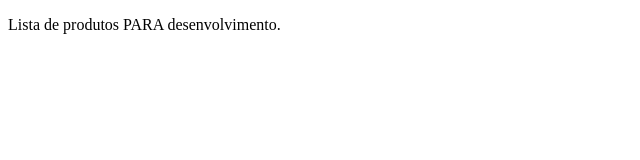
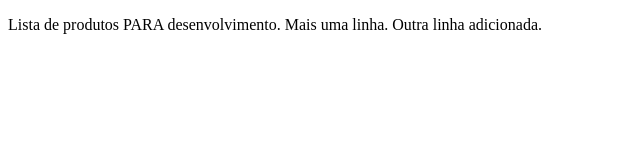
Before and after one commit to anselmosouza/gama-no-github, a plain HTML site: page listaprodutos.html in a window 1280 px wide. Shown: the whole page, without its empty margins (0-640 px from the left). Drawn offline with Linux system fonts and the light colour scheme.

Commit message:
Nova linda adicionada

```diff
--- a/listaprodutos.html
+++ b/listaprodutos.html
@@ -10,6 +10,8 @@
 
     <p>
         Lista de produtos PARA desenvolvimento.
+        Mais uma linha.
+        Outra linha adicionada.
     </p>
 
 </body>
```
